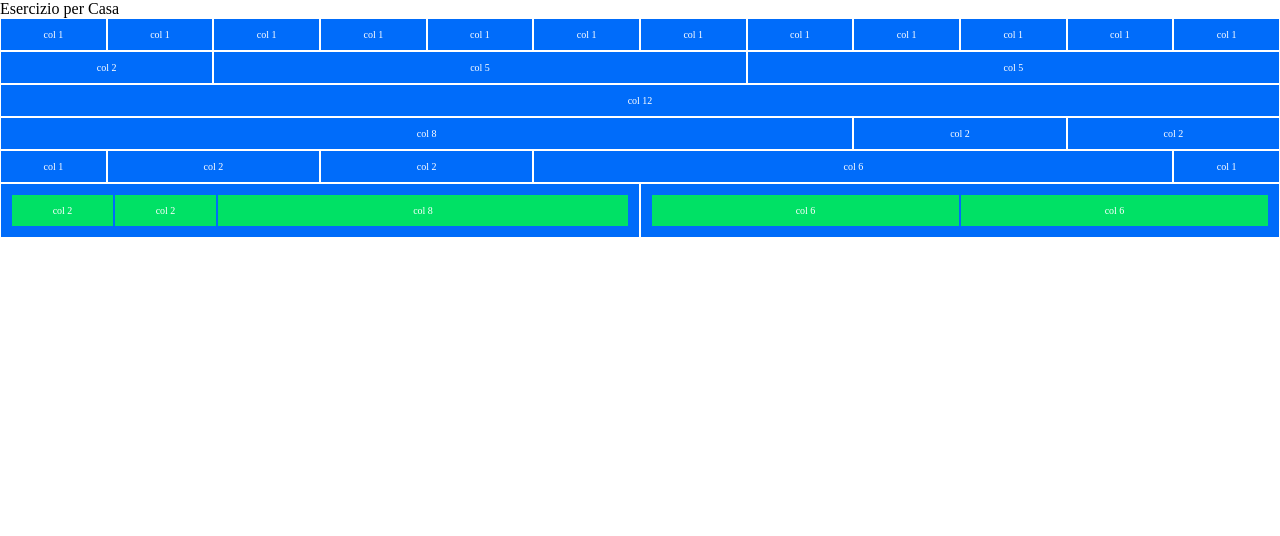
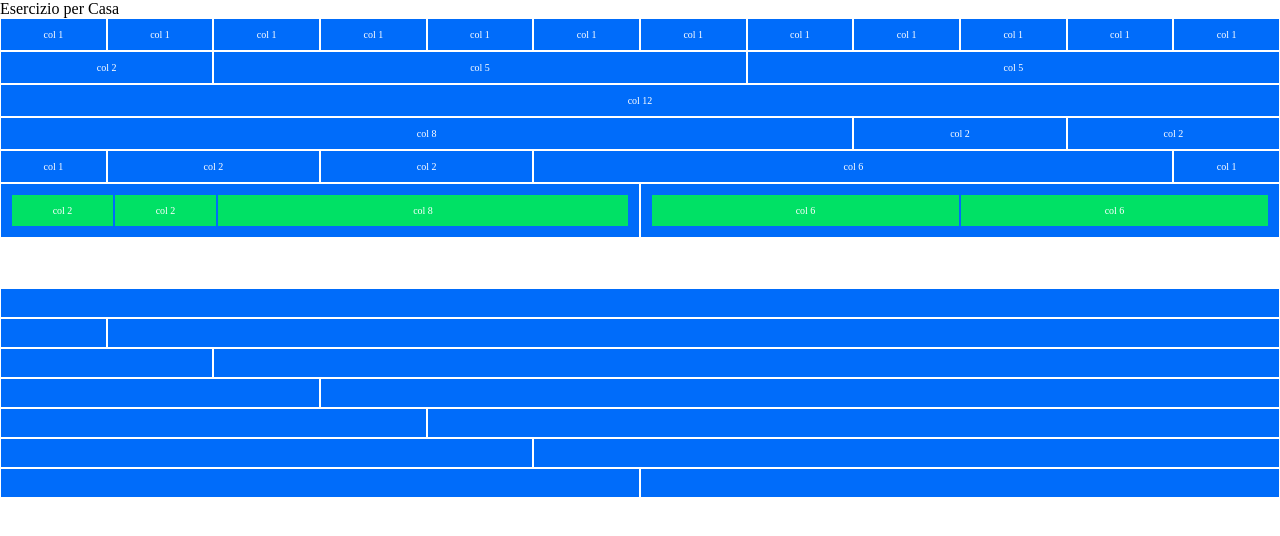
Before and after one commit to GretaFormica/html-css-12bool, a plain HTML site: page index.html in a window 1280 px wide. Drawn offline with Linux system fonts and the light colour scheme.

Commit message:
second section

```diff
--- a/index.html
+++ b/index.html
@@ -156,6 +156,78 @@
 			</div>
 
 		</section>
+
+		<section class="section middle">
+			<div class="row">
+				<div class="col-12">
+					<div class="box"></div>
+				</div>
+			</div>
+
+			<div class="row">
+				<div class="col-1">
+					<div class="box"></div>
+				</div>
+
+				<div class="col-11">
+					<div class="box"></div>
+				</div>
+			</div>
+
+			<div class="row">
+				<div class="col-2">
+					<div class="box"></div>
+				</div>
+
+				<div class="col-10">
+					<div class="box"></div>
+				</div>
+			</div>
+
+			<div class="row">
+				<div class="col-3">
+					<div class="box"></div>
+				</div>
+
+				<div class="col-9">
+					<div class="box"></div>
+				</div>
+			</div>
+
+			<div class="row">
+				<div class="col-4">
+					<div class="box"></div>
+				</div>
+
+				<div class="col-8">
+					<div class="box"></div>
+				</div>
+			</div>
+
+			<div class="row">
+				<div class="col-5">
+					<div class="box"></div>
+				</div>
+
+				<div class="col-7">
+					<div class="box"></div>
+				</div>
+			</div>
+
+			<div class="row">
+				<div class="col-6">
+					<div class="box"></div>
+				</div>
+
+				<div class="col-6">
+					<div class="box"></div>
+				</div>
+			</div>
+
+
+
+
+		</section>
 	</main>
 	<!-- fine main -->
 
--- a/style.css
+++ b/style.css
@@ -1,4 +1,5 @@
 .box {
+    min-height: 30px;
 	text-align: center;
 	border: 1px solid white;
 	background-color: #006cfa;
--- a/utils.css
+++ b/utils.css
@@ -4,3 +4,7 @@
 	max-width: 1200px;
 	margin: 0 auto;
 }
+
+.section{
+	margin-bottom: 50px;
+}
```
